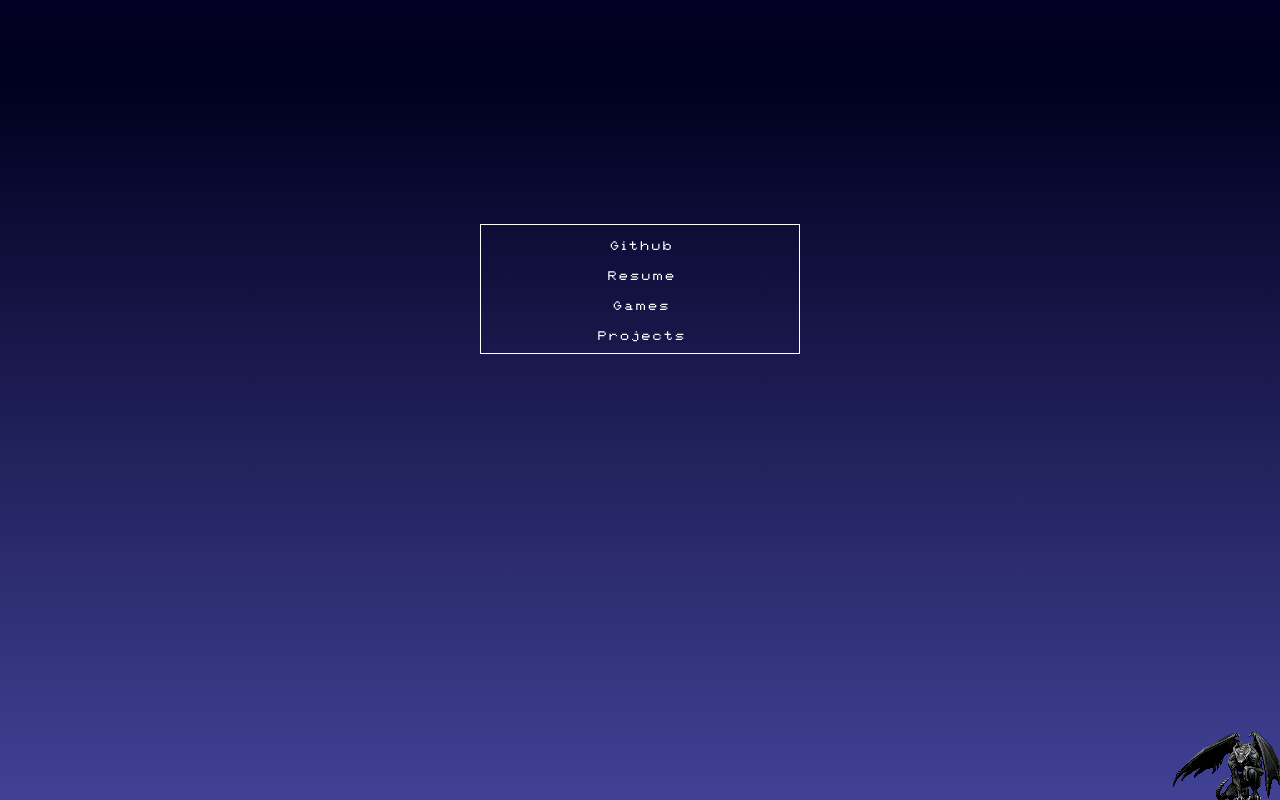
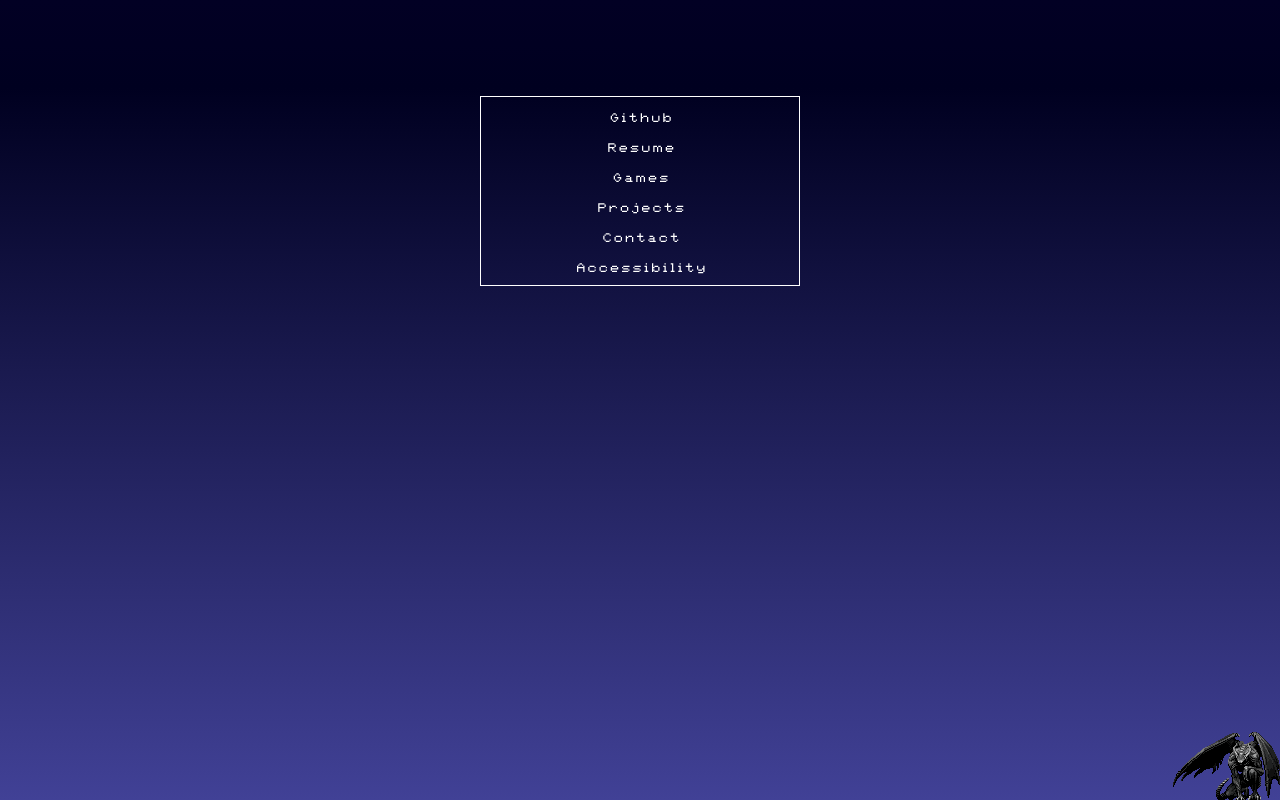
Before and after one commit to cram0/website, a Vue app: page / in a window 1280 px wide. Built offline with nearby package versions, Linux system fonts and the light colour scheme.

Commit message:
Updated menu, accessibility menu added and WIP contact menu

```diff
--- a/index.html
+++ b/index.html
@@ -15,7 +15,7 @@
         <meta name="theme-color" content="#ffffff" />
         <meta name="viewport" content="width=device-width, initial-scale=1.0" />
         <link href="/assets/tailwind.css" rel="stylesheet" />
-        <title>cram</title>
+        <title>cram's website</title>
     </head>
 
     <body>
--- a/src/App.vue
+++ b/src/App.vue
@@ -1,5 +1,5 @@
 <template>
-    <div>
+    <div :class="getPixellatedFont()">
         <div id="center-box" :class="['flex', 'justify-center', 'items-center', 'transition-all', setMainMenuSizeBasedOnPage()]">
             <div :class="[mainMenuExpanded ? expandedStyle : notExpandedStyle]">
                 <ul class="breathing-select-red">
@@ -13,7 +13,7 @@
                 </ul>
 
                 <div v-if="mainMenuExpanded">
-                    <div v-if="route.path.startsWith('/games')" class="flex flex-col items-center">
+                    <div v-if="route.path.startsWith('/games')">
                         <div v-if="route.path.startsWith('/games/')">
                             <div v-for="game in gameList">
                                 <div class="flex justify-center" v-if="route.path === '/games' + game.path">
@@ -32,10 +32,8 @@
                             </div>
                         </div>
                         <div v-else>
-                            <ul v-for="game in gameList">
-                                <div class="flex justify-center">
-                                    <router-link class="hover:cursor-pointer breathing-select-red" :to="{ path: '/games' + game.path }"> {{ game.name }}</router-link>
-                                </div>
+                            <ul v-for="game in gameList" class="breathing-select-red text-center">
+                                <router-link :to="{ path: '/games' + game.path }" class="block"> {{ game.name }}</router-link>
                             </ul>
                         </div>
                     </div>
@@ -50,7 +48,7 @@
                             <embed v-else :src="frenchResume" type="application/pdf" class="h-screen w-full max-sm:h-full max-sm:w-full" />
                         </div>
                     </div>
-                    <div v-if="route.path.startsWith('/projects')" class="flex flex-col items-center">
+                    <div v-if="route.path.startsWith('/projects')">
                         <div v-if="route.path.startsWith('/projects/')">
                             <div v-for="project in projectList">
                                 <div class="flex justify-center" v-if="route.path === '/projects' + project.path">
@@ -70,10 +68,23 @@
                         </div>
                         <div v-else>
                             <ul v-for="project in projectList">
-                                <div class="flex justify-center">
-                                    <router-link class="hover:cursor-pointer breathing-select-red" :to="{ path: '/projects' + project.path }"> {{ project.name }}</router-link>
+                                <div class="breathing-select-red text-center">
+                                    <router-link class="block" :to="{ path: '/projects' + project.path }"> {{ project.name }}</router-link>
                                 </div>
                             </ul>
+                        </div>
+                    </div>
+
+                    <div v-if="route.path === '/contact'">
+                        {{ "Work in progress .." }}
+                    </div>
+                    <div v-if="route.path === '/accessibility'">
+                        <div class="grid gap-4">
+                            <h1 class="text-5xl text-center">Accessibility</h1>
+                            <div v-for="setting in accessibilitySettingsList" class="flex flex-row items-center">
+                                {{ "-&nbsp;" + setting.name + "&nbsp;" }}
+                                <img class="block hover:cursor-pointer" :src="getButtonBasedOnState(setting.selected)" @click.prevent="toggleAccessibilitySetting(setting)" />
+                            </div>
                         </div>
                     </div>
                 </div>
@@ -90,15 +101,39 @@ import { useRouter, useRoute } from "vue-router";
 import frenchResume from "/assets/CV_Julien_Augugliaro_FR.pdf";
 import englishResume from "/assets/CV_Julien_Augugliaro_EN.pdf";
 
+import onButton from "/assets/on.png";
+import offButton from "/assets/off.png";
+
 const route = useRoute();
 const router = useRouter();
 
 const isMainMenu = ref(true);
 const mainMenuExpanded = ref(false);
 
-const notExpandedStyle = ref(["border", "border-white", "w-1/4", "h-1/4", "p-1", "transition-all"]);
+const notExpandedStyle = ref(["border", "border-white", "w-1/4", "p-1", "transition-all", "min-w-fit", "min-h-fit"]);
 
-const expandedStyle = ref(["border", "border-white", "w-3/4", "h-auto", "p-1", "transition-all"]);
+const expandedStyle = ref(["border", "border-white", "w-3/4", "p-1", "transition-all"]);
+
+const getPixellatedFont = () => {
+    if (localStorage.getItem("pixellatedFont") === "true") {
+        return "pixellated-font";
+    } else {
+        return "";
+    }
+};
+
+const getButtonBasedOnState = (state) => {
+    if (state) {
+        return onButton;
+    } else {
+        return offButton;
+    }
+};
+
+const toggleAccessibilitySetting = (setting) => {
+    setting.selected = !setting.selected;
+    localStorage.setItem("pixellatedFont", setting.selected);
+};
 
 const getImgurLinkPng = (code) => {
     return "https://i.imgur.com/" + code + ".png";
@@ -128,7 +163,7 @@ const setMainMenuSizeBasedOnPage = () => {
     if (mainMenuExpanded.value) {
         return "pt-4";
     } else {
-        return "pt-56";
+        return "pt-24";
     }
 };
 
@@ -139,6 +174,7 @@ const selectResumeLanguage = (name) => {
         } else {
             language.selected = false;
         }
+        localStorage.setItem("resumeLanguage", name);
     });
 };
 
@@ -153,7 +189,29 @@ const resumeList = ref([
     }
 ]);
 
-onMounted(() => {});
+onMounted(() => {
+    // Sets the resume language to the one stored in local storage
+    if ((localStorage.getItem("resumeLanguage") && localStorage.getItem("resumeLanguage") === "ENGLISH") || localStorage.getItem("resumeLanguage") === "FRANCAIS") {
+        selectResumeLanguage(localStorage.getItem("resumeLanguage"));
+    } else {
+        localStorage.setItem("resumeLanguage", "FRANCAIS");
+    }
+
+    // Sets the pixellated font to the one stored in local storage
+    if (localStorage.getItem("pixellatedFont")) {
+        if (localStorage.getItem("pixellatedFont") === "true") {
+            localStorage.setItem("pixellatedFont", true);
+            accessibilitySettingsList.value.find((setting) => setting.name === "Pixellated font").selected = true;
+        } else if (localStorage.getItem("pixellatedFont") === "false") {
+            localStorage.setItem("pixellatedFont", false);
+            accessibilitySettingsList.value.find((setting) => setting.name === "Pixellated font").selected = false;
+        } else {
+            localStorage.setItem("pixellatedFont", true);
+        }
+    } else {
+        localStorage.setItem("pixellatedFont", true);
+    }
+});
 
 watch(
     () => route.path,
@@ -167,6 +225,13 @@ watch(
         }
     }
 );
+
+const accessibilitySettingsList = ref([
+    {
+        name: "Pixellated font",
+        selected: true
+    }
+]);
 
 const choiceList = ref([
     {
@@ -187,6 +252,16 @@ const choiceList = ref([
     {
         name: "Projects",
         path: "/projects",
+        externalLink: false
+    },
+    {
+        name: "Contact",
+        path: "/contact",
+        externalLink: false
+    },
+    {
+        name: "Accessibility",
+        path: "/accessibility",
         externalLink: false
     }
 ]);
@@ -295,11 +370,16 @@ const projectList = ref([
 }
 
 body {
-    font-family: "Castlevania", Roboto, -apple-system, BlinkMacSystemFont, "Segoe UI", Oxygen, Ubuntu, Cantarell, "Open Sans", "Helvetica Neue", sans-serif;
+    font-family: Roboto, -apple-system, BlinkMacSystemFont, "Segoe UI", Oxygen, Ubuntu, Cantarell, "Open Sans", "Helvetica Neue", sans-serif;
     font-size: 20px;
     color: white;
     background-image: linear-gradient(180deg, rgba(2, 0, 36, 1) 0%, rgba(0, 0, 32, 1) 11%, rgba(65, 65, 150, 1) 100%);
     background-attachment: fixed;
+}
+
+.pixellated-font {
+    font-family: "Castlevania";
+    font-size: 20px;
 }
 
 .statue {
```
Also changed, not shown: assets/off.png (added), assets/on.png (added).
